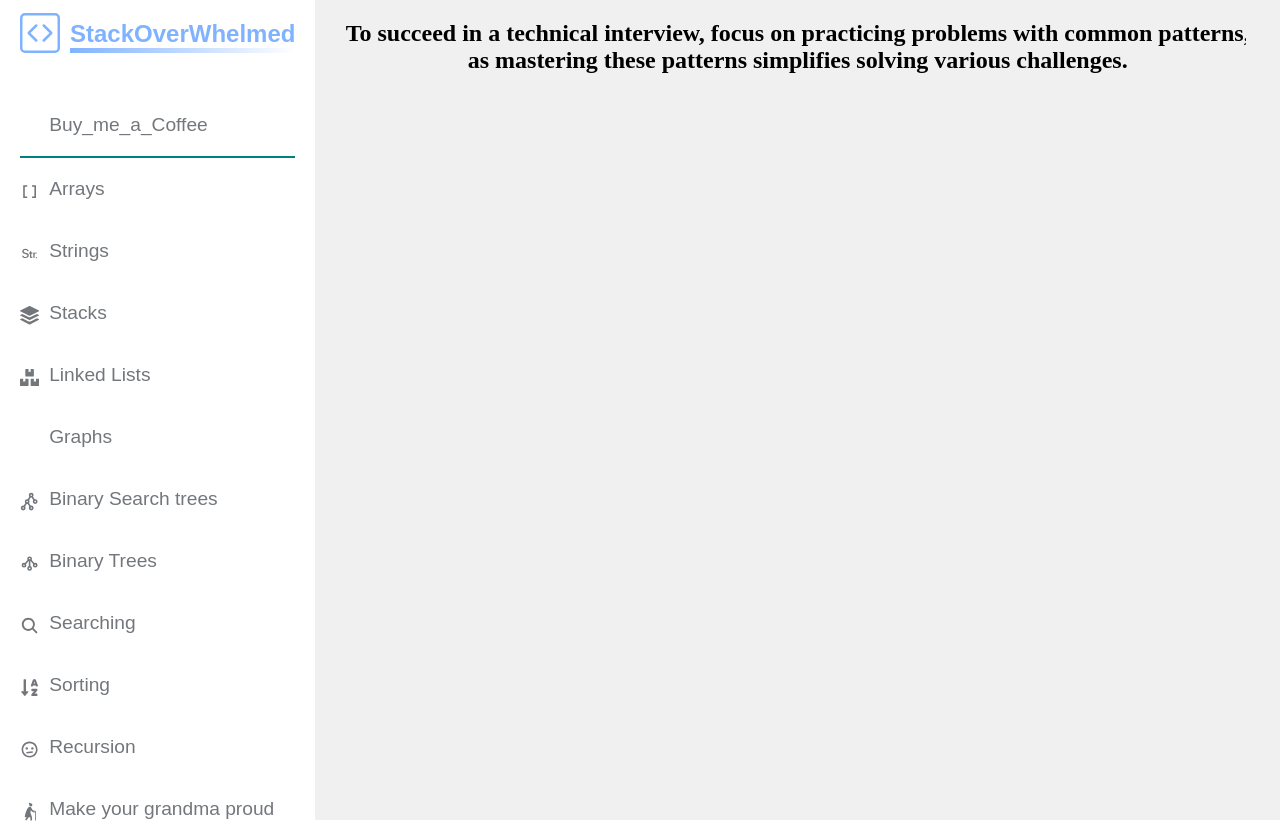
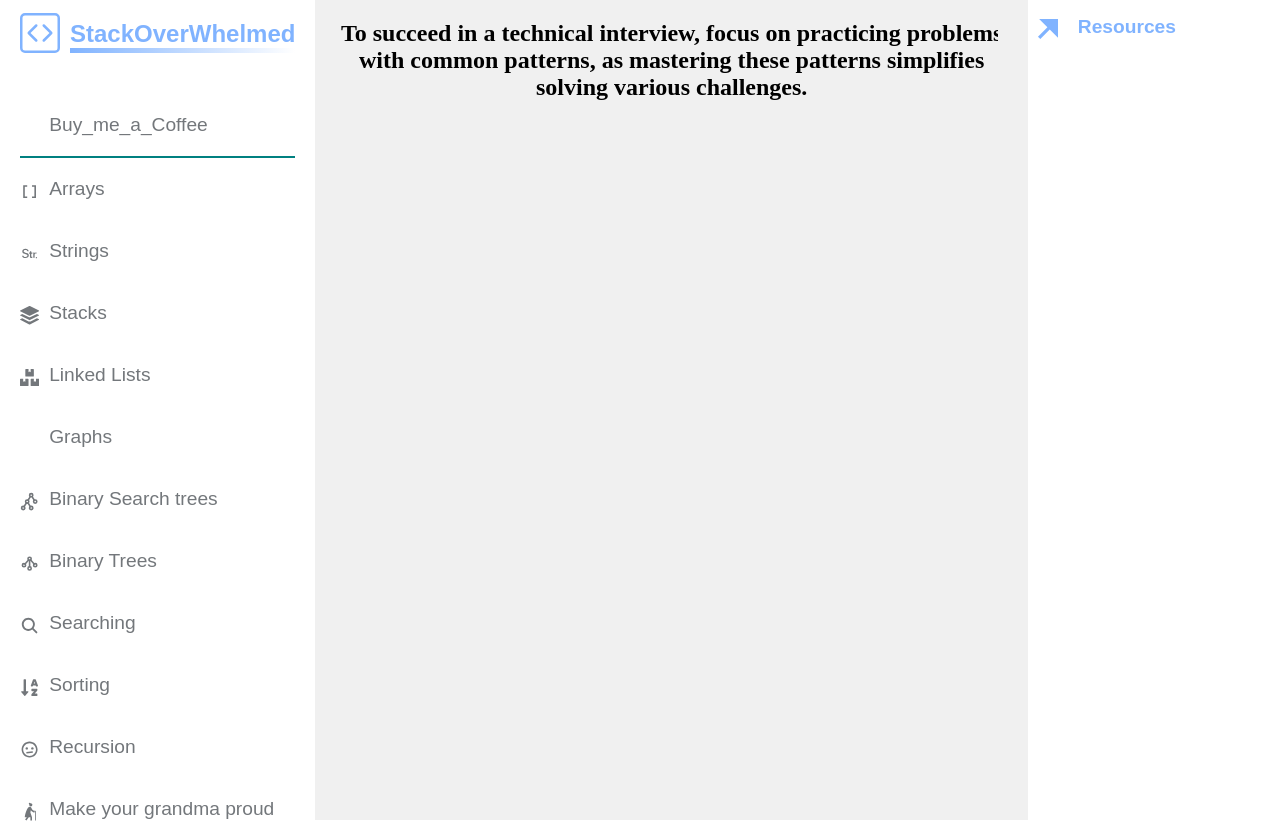
Before and after one commit to adam-marey/StackOverWhelmed, a React (Vite) app: page / in a window 1280 px wide. Built offline with nearby package versions, Linux system fonts and the light colour scheme; some icons are missing; the HTML template or start-up script is replaced by a standard one.

Commit message:
right menu

```diff
--- a/src/App.jsx
+++ b/src/App.jsx
@@ -6,6 +6,7 @@ import CategoryPage from './components/CategoryPage';
 import ArraysPage from './components/Topics/ArraysPage';
 import Strings from './components/Topics/Strings';
 import Buy_me_a_Coffee from './components/Topics/Buy_me_a_Coffee';
+import RightSlide from './components/rightSlide/RightSlide';
 const App = () => {
   const [selectedCategory, setSelectedCategory] = useState(null);
 
@@ -26,6 +27,7 @@ const App = () => {
           element={<Home selectedCategory={selectedCategory} />}
         />
       </Routes>
+      <RightSlide />
     </div>
   );
 };
--- /dev/null
+++ b/src/components/rightSlide/RightSlide.css
@@ -0,0 +1,7 @@
+.title-section {
+  font-size: 1.2rem;
+  margin-bottom: 20px;
+  margin-left: 10px;
+  color: #80b3ff;
+  position: relative;
+}
--- /dev/null
+++ b/src/components/rightSlide/RightSlide.jsx
@@ -0,0 +1,18 @@
+import React from 'react';
+import './RightSlide.css';
+import { RiArrowRightUpFill } from 'react-icons/ri';
+const RightSlide = () => {
+  return (
+    <div
+      className="right-side-menu"
+      style={{ height: '100vh', width: '30rem' }}
+    >
+      <div className="logo">
+        <RiArrowRightUpFill style={{ marginTop: '9px' }} />
+        <h2 className="title-section">Resources</h2>
+      </div>
+    </div>
+  );
+};
+
+export default RightSlide;
```
